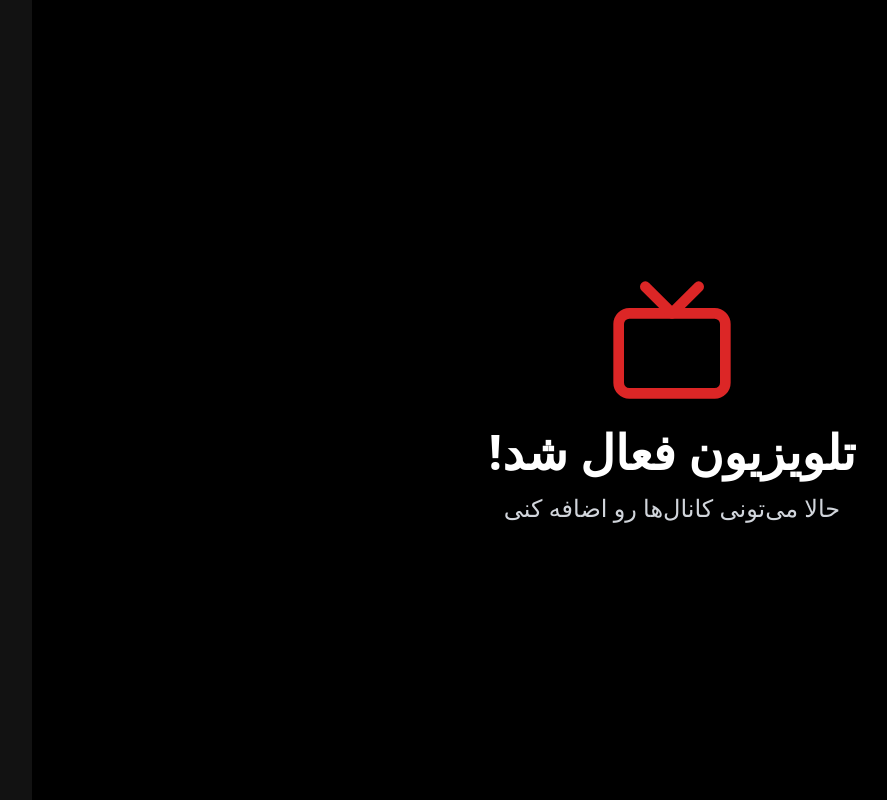
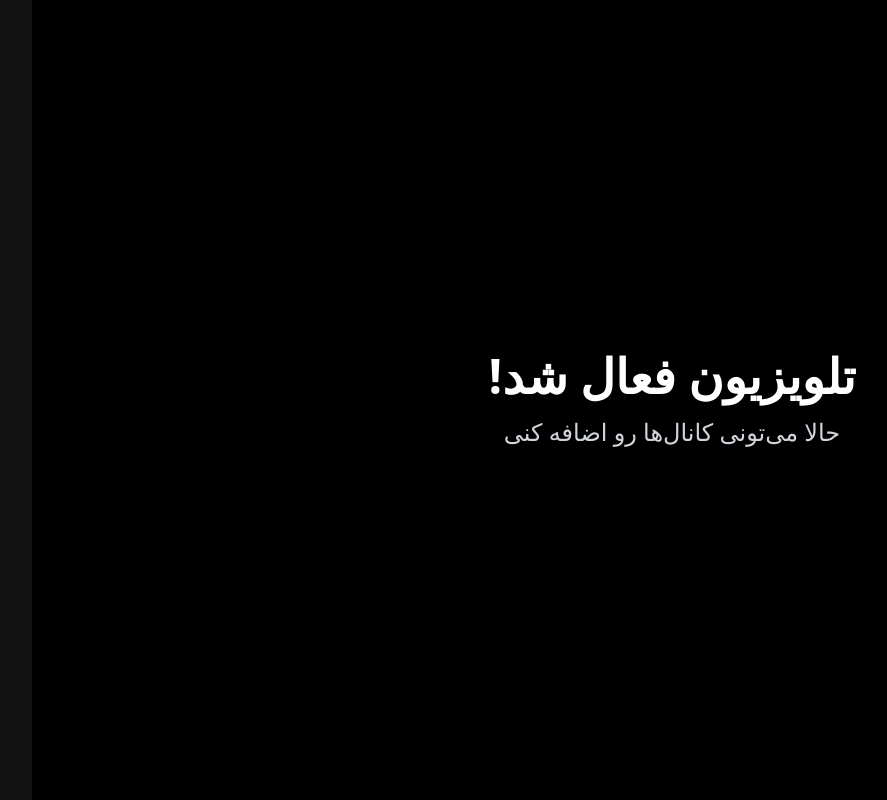
Before and after one commit to Milad123123/lg-iptv-player, a React (Vite) app: page / in a window 1280 px wide. Shown: the whole page, without its empty margins (51-938 px from the left). Built offline with nearby package versions, Linux system fonts and the light colour scheme; the HTML template or start-up script is replaced by a standard one.

Commit message:
Update App.tsx

```diff
--- a/src/App.tsx
+++ b/src/App.tsx
@@ -1,10 +1,7 @@
-import { Tv } from 'lucide-react'
-
 export default function App() {
   return (
     <div className="min-h-screen flex items-center justify-center bg-black">
       <div className="text-center">
-        <Tv className="w-32 h-32 mx-auto mb-6 text-red-600" />
         <h1 className="text-5xl font-bold text-white">تلویزیون فعال شد!</h1>
         <p className="text-2xl text-gray-300 mt-4">حالا می‌تونی کانال‌ها رو اضافه کنی</p>
       </div>
```
